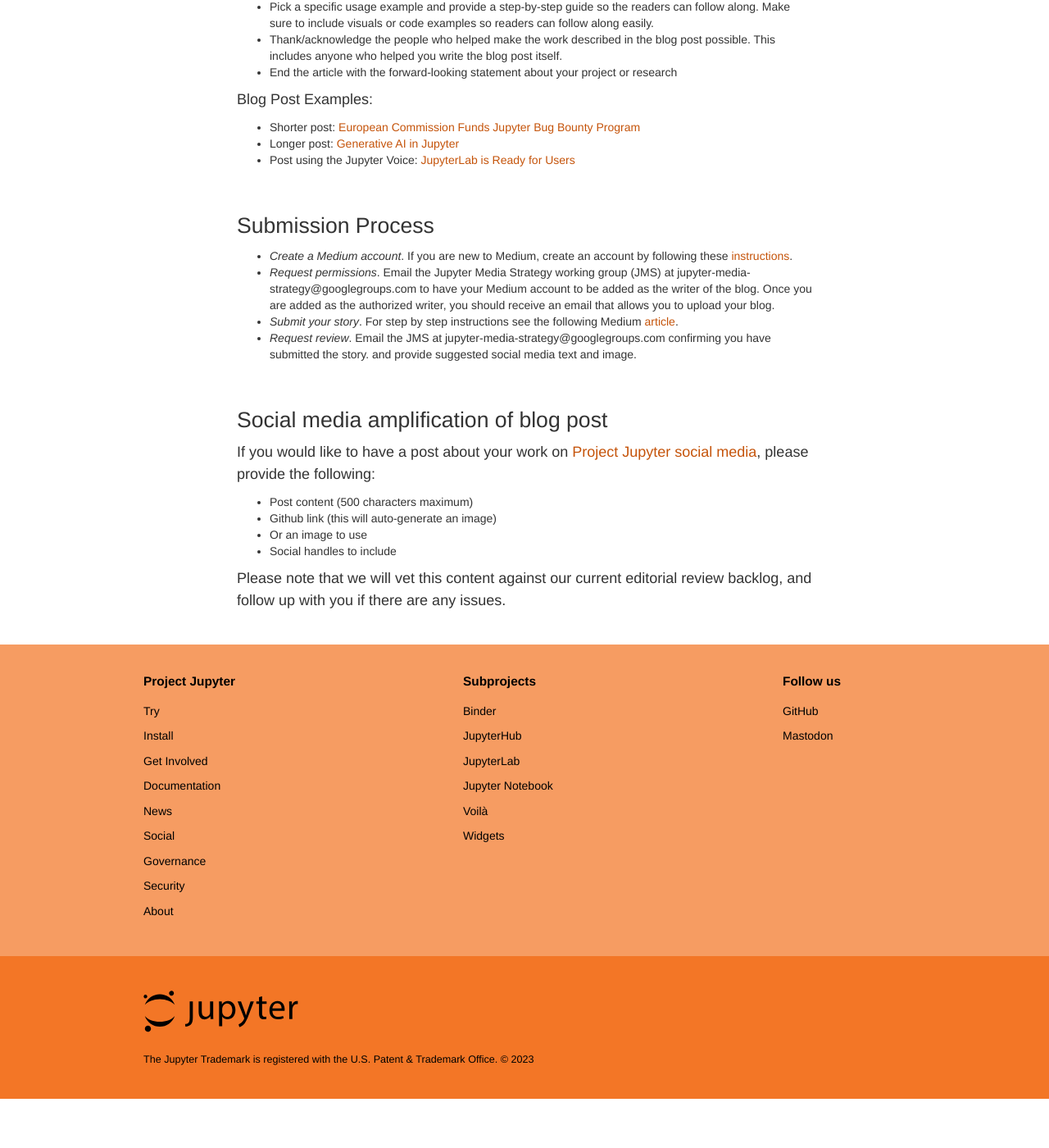
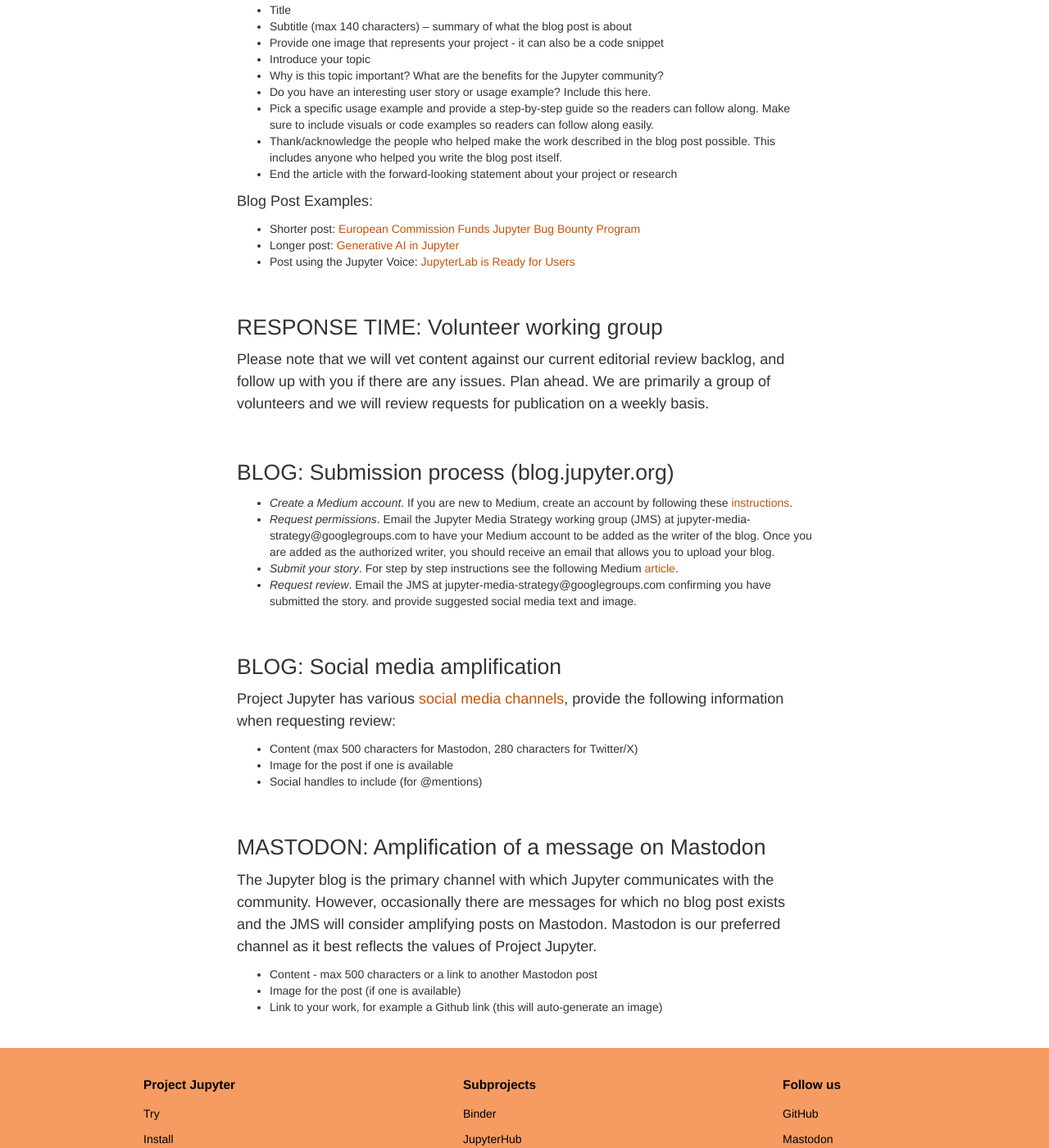
Before and after one commit to jupyter/jupyter.github.io, a Jekyll site: the page built from media_submissions.md, in a window 1280 px wide and 1400 px high, scrolled down 699 px. Shown: the whole window at 82% size. Built offline with Jekyll 4.4.1, drawn with Linux system fonts in a browser that asks for light colours; comment, search, counter and statistics services are not loaded; before the commit the page ends 2039 px from its top, so only the background shows below that; some of the changed text lies outside the part shown.

Commit message:
clean up submission guidelines

```diff
--- a/blog_guidelines.md
+++ b/media_submissions.md
@@ -1,9 +1,12 @@
 ---
 layout: page
-title: Blog Guidelines
-tagline: Guidelines for Submitting a Post to the Jupyter Blog.
-permalink: /blog_guidelines
+title: Submission Guidelines
+tagline: Project Jupyter Media Submission Guidelines
+permalink: /media_submissions
 ---
+
+## Editorial Principles
+Read more about our [editorial principles](https://jupyter.org/governance/charters/MediaStrategyCharter.html) in our charter.
 
 ## Content Guidelines
 The Project Jupyter blog is designed for community members to share valuable and educational content about Jupyter. Blog posts can be about various topics, for example how you got started with Jupyter, the latest extension you built around Jupyter, a quick tutorial on how to use a specific feature, and more. This channel is powered by our community members so there are no particular requirements for how the blog post has to be written.
@@ -27,17 +30,23 @@
 - Longer post: [Generative AI in Jupyter](https://blog.jupyter.org/generative-ai-in-jupyter-3f7174824862)
 - Post using the Jupyter Voice: [JupyterLab is Ready for Users](https://blog.jupyter.org/jupyterlab-is-ready-for-users-5a6f039b8906)
 
-## Submission Process
+## RESPONSE TIME: Volunteer working group
+Please note that we will vet content against our current editorial review backlog, and follow up with you if there are any issues. Plan ahead. We are primarily a group of volunteers and we will review requests for publication on a weekly basis.
+
+## BLOG: Submission process (blog.jupyter.org)
 - *Create a Medium account*. If you are new to Medium, create an account by following these [instructions](https://help.medium.com/hc/en-us/articles/115004915268-Sign-in-or-sign-up-to-Medium).
 - *Request permissions*. Email the Jupyter Media Strategy working group (JMS)  at jupyter-media-strategy@googlegroups.com  to have your Medium account to be added as the writer of the blog. Once you are added as the authorized writer, you should receive an email that allows you to upload your blog.
 - *Submit your story*. For step by step instructions see the following Medium [article](https://help.medium.com/hc/en-us/articles/213904978-Add-a-draft-or-post-to-publication).
 - *Request review*. Email the JMS at jupyter-media-strategy@googlegroups.com confirming you have submitted the story.  and provide suggested social media text and image.
 
-## Social media amplification of blog post
-If you would like  to have a post about your work on [Project Jupyter social media](/social), please provide the following:
-- Post content  (500 characters maximum)
-- Github link (this will auto-generate an image)
-- Or an image to use
-- Social handles to include
+## BLOG: Social media amplification
+Project Jupyter has various [social media channels](/social), provide the following information when requesting review:
+- Content (max 500 characters for Mastodon, 280 characters for Twitter/X)
+- Image for the post if one is available
+- Social handles to include (for @mentions)
 
-Please note that we will vet this content against our current editorial review backlog, and follow up with you if there are any issues.
+## MASTODON: Amplification of a message on Mastodon
+The Jupyter blog is the primary channel with which Jupyter communicates with the community. However, occasionally there are messages for which no blog post exists and the JMS will consider amplifying posts on Mastodon.  Mastodon is our preferred channel as it best reflects the values of Project Jupyter.
+- Content - max 500 characters or a link to another Mastodon post
+- Image for the post (if one is available)
+- Link to your work, for example a Github link (this will auto-generate an image)
```
Also changed, not shown: social.md (+1 -1 lines).
